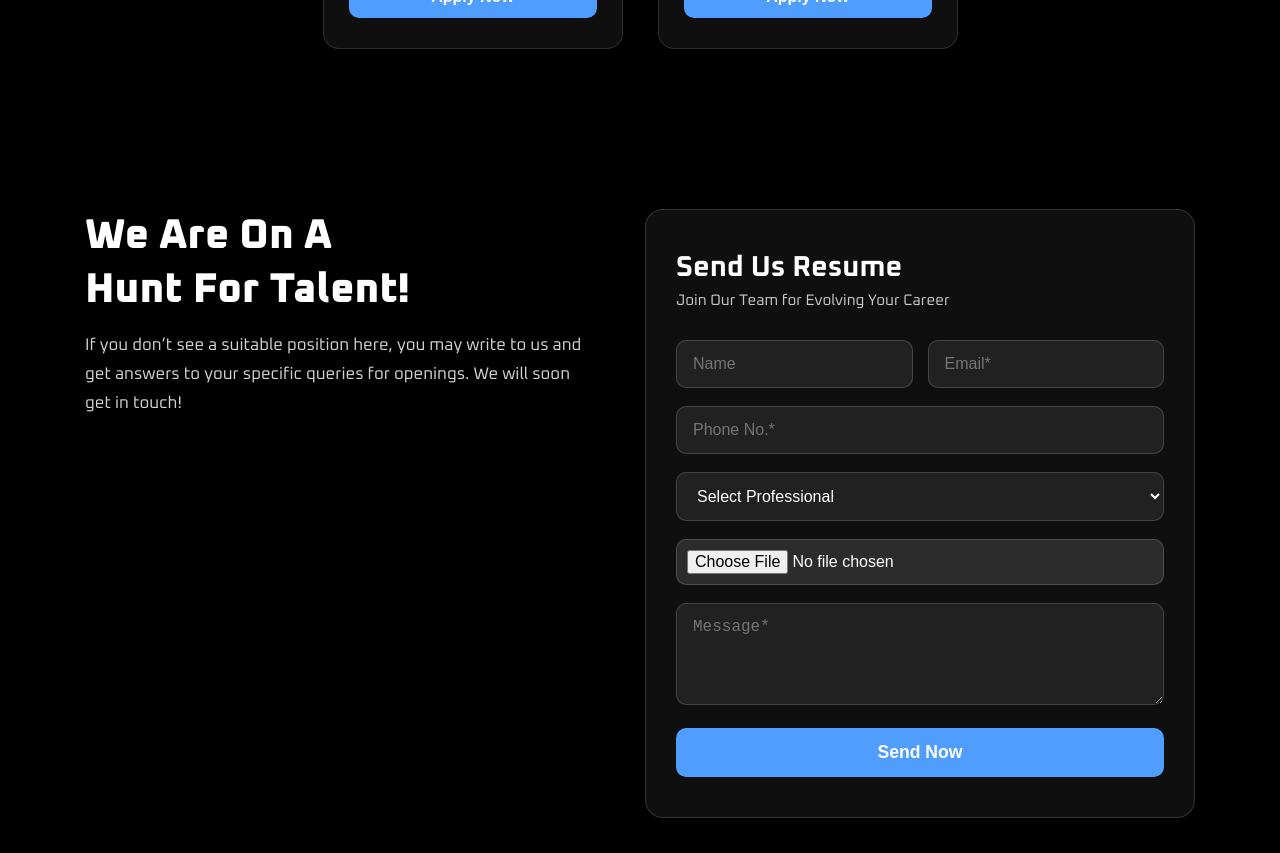
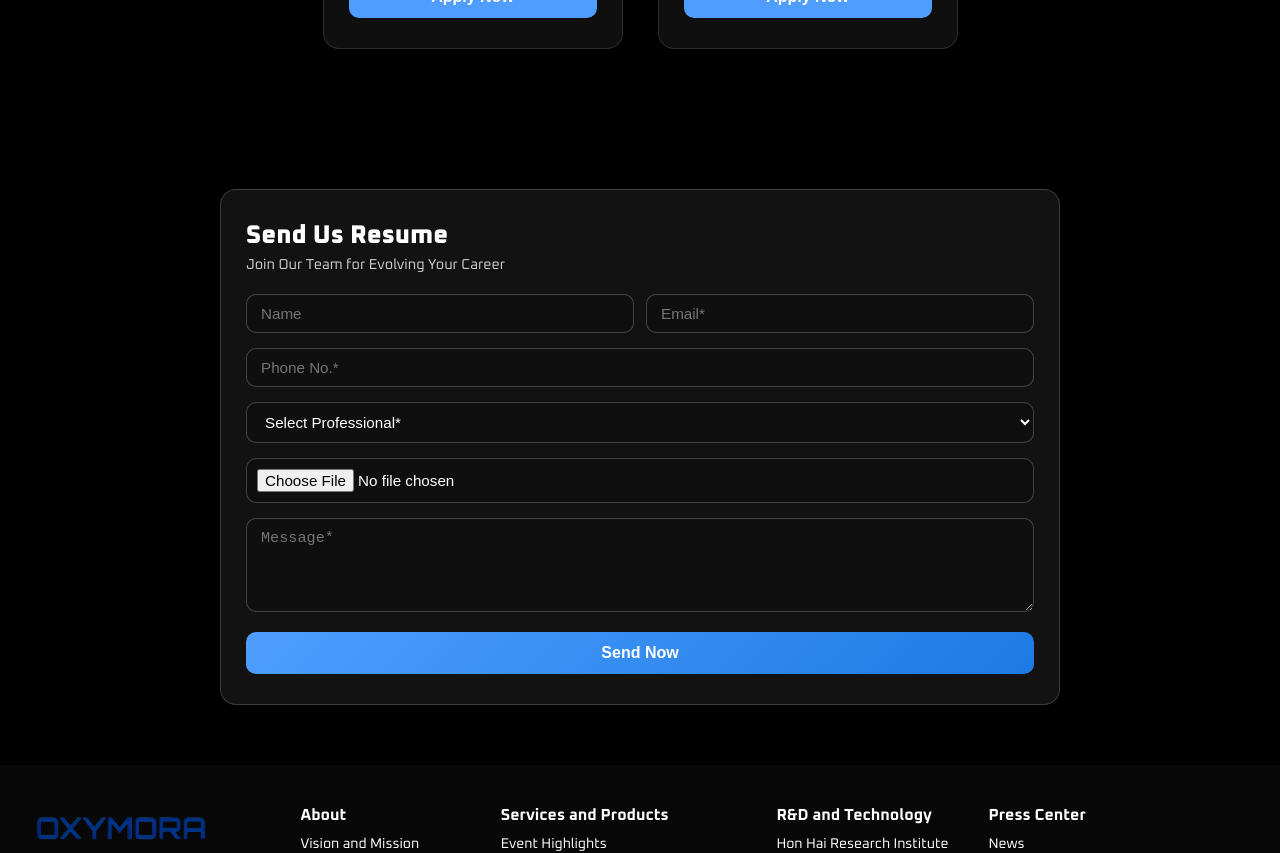
Before and after one commit to shivgurjarotpl-a11y/office, a React (Vite) app: page /career in a window 1280 px wide. Shown: the part 2700-3553 px from the top of the page. Built offline with nearby package versions, Linux system fonts and the light colour scheme; the HTML template or start-up script is replaced by a standard one.

Commit message:
update career form

```diff
--- a/src/Components/ResumeForm.jsx
+++ b/src/Components/ResumeForm.jsx
@@ -4,17 +4,6 @@ import "../css/ResumeForm.css";
 const ResumeForm = () => {
   return (
     <section className="resume-section">
-      {/* Left Side Content */}
-      <div className="resume-left">
-        <h2>
-          We Are On A <br /> Hunt For Talent!
-        </h2>
-        <p>
-          If you don’t see a suitable position here, you may write to us and get
-          answers to your specific queries for openings. We will soon get in
-          touch!
-        </p>
-      </div>
 
       {/* Right Side Form */}
       <div className="resume-right">
@@ -29,15 +18,16 @@ const ResumeForm = () => {
 
           <input type="tel" placeholder="Phone No.*" required />
 
-          <select>
-            <option>Select Professional</option>
-            <option>UI Designer</option>
-            <option>UX Developer</option>
-            <option>PHP Developer</option>
-            <option>Android Developer</option>
-            <option>iOS Developer</option>
-            <option>Quality Analyst</option>
-          </select>
+     <select required>
+  <option value="" disabled selected>Select Professional*</option>
+  <option value="ui-designer">UI Designer</option>
+  <option value="ux-developer">UX Developer</option>
+  <option value="php-developer">PHP Developer</option>
+  <option value="android-developer">Android Developer</option>
+  <option value="ios-developer">iOS Developer</option>
+  <option value="quality-analyst">Quality Analyst</option>
+</select>
+
 
           <input type="file" />
 
@@ -46,6 +36,18 @@ const ResumeForm = () => {
           <button type="submit">Send Now</button>
         </form>
       </div>
+
+            {/* Left Side Content */}
+      {/* <div className="resume-left">
+        <h2>
+          We Are On A <br /> Hunt For Talent!
+        </h2>
+        <p>
+          If you don’t see a suitable position here, you may write to us and get
+          answers to your specific queries for openings. We will soon get in
+          touch!
+        </p>
+      </div> */}
     </section>
   );
 };
--- a/src/css/ResumeForm.css
+++ b/src/css/ResumeForm.css
@@ -1,102 +1,85 @@
-/* =============================
-   MAIN WRAPPER
-============================= */
+
 .resume-section {
   width: 100%;
   background: #000;
   color: #fff;
-  padding: 80px 50px;
+  padding: 60px 40px;
   display: flex;
   justify-content: center;
-  align-items: start;
-  gap: 60px;
-  flex-wrap: wrap;
+  align-items: center;
 }
 
-/* =============================
-   LEFT CONTENT
-============================= */
-.resume-left {
-  flex: 1;
-  min-width: 300px;
-  max-width: 500px;
+
+.resume-right {
+  width: 70%;
+  background: rgba(255, 255, 255, 0.07);
+  border: 1px solid rgba(255, 255, 255, 0.18);
+
+
+  padding: 30px 25px;
+
+  border-radius: 16px;
+  backdrop-filter: blur(14px);
+  -webkit-backdrop-filter: blur(14px);
+  color: #fff;
+  box-shadow: 0 0 20px rgba(0, 0, 0, 0.45);
+  transition: 0.3s ease;
 }
 
-.resume-left h2 {
-  font-size: 2.6rem;
-  font-weight: 800;
-  line-height: 1.3;
-  margin-bottom: 15px;
+.resume-right:hover {
+  transform: translateY(-3px);
+  box-shadow: 0 0 28px rgba(0, 0, 0, 0.6);
 }
 
-.resume-left p {
-  font-size: 1.05rem;
-  color: #d3d3d3;
-  line-height: 1.7;
-}
-
-/* =============================
-   RIGHT FORM AREA
-============================= */
-.resume-right {
-  flex: 1;
-  min-width: 320px;
-  max-width: 550px;
-  background: rgba(255, 255, 255, 0.06);
-  border: 1px solid rgba(255, 255, 255, 0.15);
-  padding: 40px 30px;
-  border-radius: 18px;
-  backdrop-filter: blur(10px);
-}
 
 .resume-right h3 {
-  font-size: 1.8rem;
-  font-weight: 700;
+  font-size: 1.6rem;
+  font-weight: 800;
   margin-bottom: 5px;
 }
 
 .resume-right .subtext {
-  font-size: 0.95rem;
-  margin-bottom: 30px;
-  color: #c9c9c9;
+  font-size: 0.9rem;
+  margin-bottom: 20px;
+  color: #cfcfcf;
 }
 
-/* =============================
-   FORM FIELDS
-============================= */
+
 .resume-form input,
 .resume-form select,
 .resume-form textarea {
   width: 100%;
-  background: rgba(255, 255, 255, 0.08);
-  border: 1px solid rgba(255, 255, 255, 0.16);
-  padding: 14px 16px;
-  font-size: 1rem;
-  color: #fff;
+  background-color: rgba(0, 0, 0, 0.12);
+  border: 1px solid rgba(255, 255, 255, 0.22);
+
+
+  padding: 10px 14px;
+  font-size: 0.95rem;
+
+  color: #ffffff;
   border-radius: 10px;
-  margin-bottom: 18px;
+  margin-bottom: 15px;
   outline: none;
   transition: 0.3s ease;
 }
 
-/* Focus Glow */
+
 .resume-form input:focus,
 .resume-form select:focus,
 .resume-form textarea:focus {
-  border-color: #4f9eff;
-  box-shadow: 0 0 8px rgba(79, 158, 255, 0.6);
+  border-color: #67b0ff;
+  box-shadow: 0 0 8px rgba(79, 158, 255, 0.7);
 }
 
-/* File Input styling */
+
 .resume-form input[type="file"] {
   padding: 10px;
-  background: rgba(255, 255, 255, 0.12);
 }
 
-/* ROW layout for 2 inputs */
+
 .form-row {
   display: flex;
-  gap: 15px;
+  gap: 12px;
   width: 100%;
 }
 
@@ -104,51 +87,40 @@
   flex: 1;
 }
 
-/* =============================
-   SUBMIT BUTTON
-============================= */
+
 .resume-right button {
   width: 100%;
-  padding: 14px 0;
-  background: #4f9eff;
+  padding: 12px 0;
+  background: linear-gradient(135deg, #4f9eff, #1c7be3);
   color: #fff;
   font-weight: 600;
   border-radius: 10px;
-  font-size: 1.1rem;
+  font-size: 1rem;
   cursor: pointer;
-  transition: 0.3s ease;
+  transition: 0.25s ease;
   border: none;
 }
 
 .resume-right button:hover {
-  background: #1c7be3;
-  transform: translateY(-3px);
+  transform: translateY(-2px) scale(1.02);
+  background: linear-gradient(135deg, #72b7ff, #006cd9);
 }
 
-/* =============================
-   RESPONSIVE DESIGN
-============================= */
 
-/* Tablets */
 @media (max-width: 900px) {
   .resume-section {
-    padding: 60px 30px;
+    padding: 50px 25px;
   }
 
-  .resume-left h2 {
-    font-size: 2.2rem;
+  .resume-right {
+    padding: 25px 20px;
+    width: 90%;
   }
 }
 
-/* Mobile */
 @media (max-width: 600px) {
   .resume-section {
-    padding: 50px 20px;
-    flex-direction: column;
-  }
-
-  .resume-left h2 {
-    font-size: 2rem;
+    padding: 40px 20px;
   }
 
   .form-row {
@@ -156,6 +128,10 @@
   }
 
   .resume-right {
-    padding: 30px 20px;
+    padding: 22px 18px;
+  }
+
+  .resume-right h3 {
+    font-size: 1.4rem;
   }
 }
```
